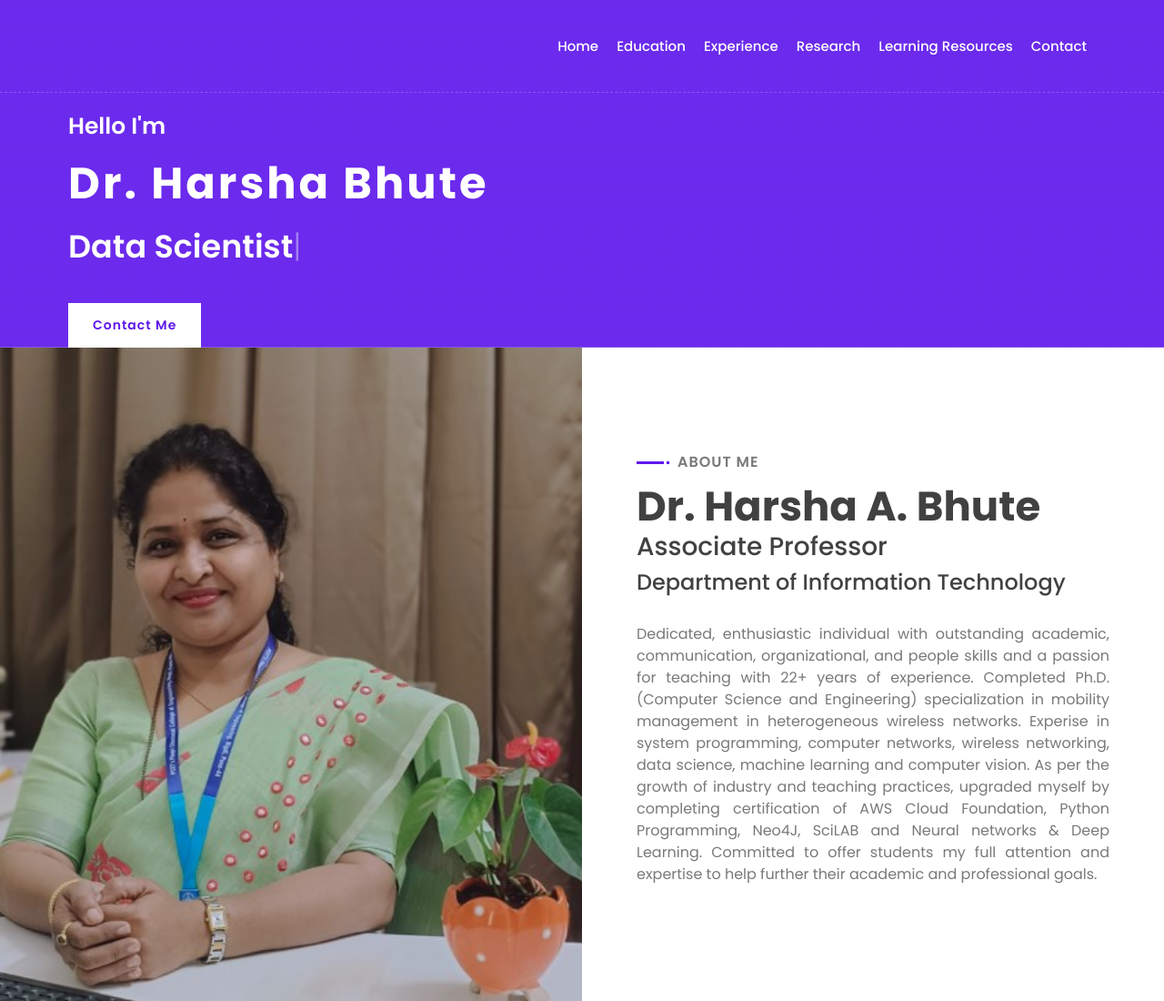
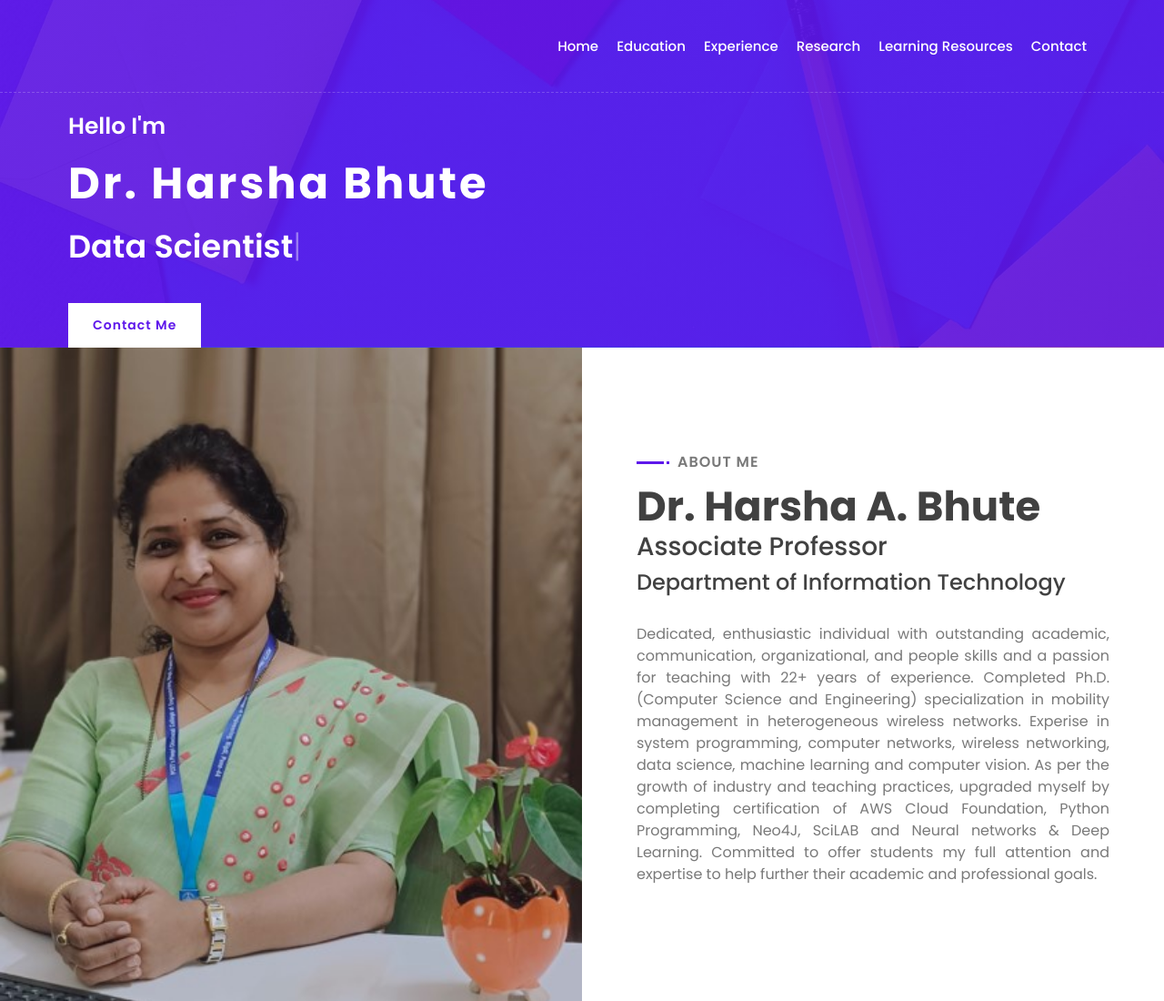
Before and after one commit to HarshaDatascientist/PersonalWebsite, a plain HTML site: page index.html in a window 1280 px wide. Shown: the top 1100 px of the page at 91% size. Drawn offline with nearby package versions, Linux system fonts and the light colour scheme.

Commit message:
Update style.css

```diff
--- a/css/style.css
+++ b/css/style.css
@@ -250,7 +250,7 @@ a:focus {
     margin-bottom: 45px;
     padding: 120px 0 0 0;
     overflow: hidden;
-    background: linear-gradient(#5e17ebea, #5e17ebea), url(../img/images.jpeg);
+    background: linear-gradient(#5e17ebea, #5e17ebea), url(../img/hero-bg.jpg);
     background-position: center;
     background-repeat: no-repeat;
     background-size: cover;
```
